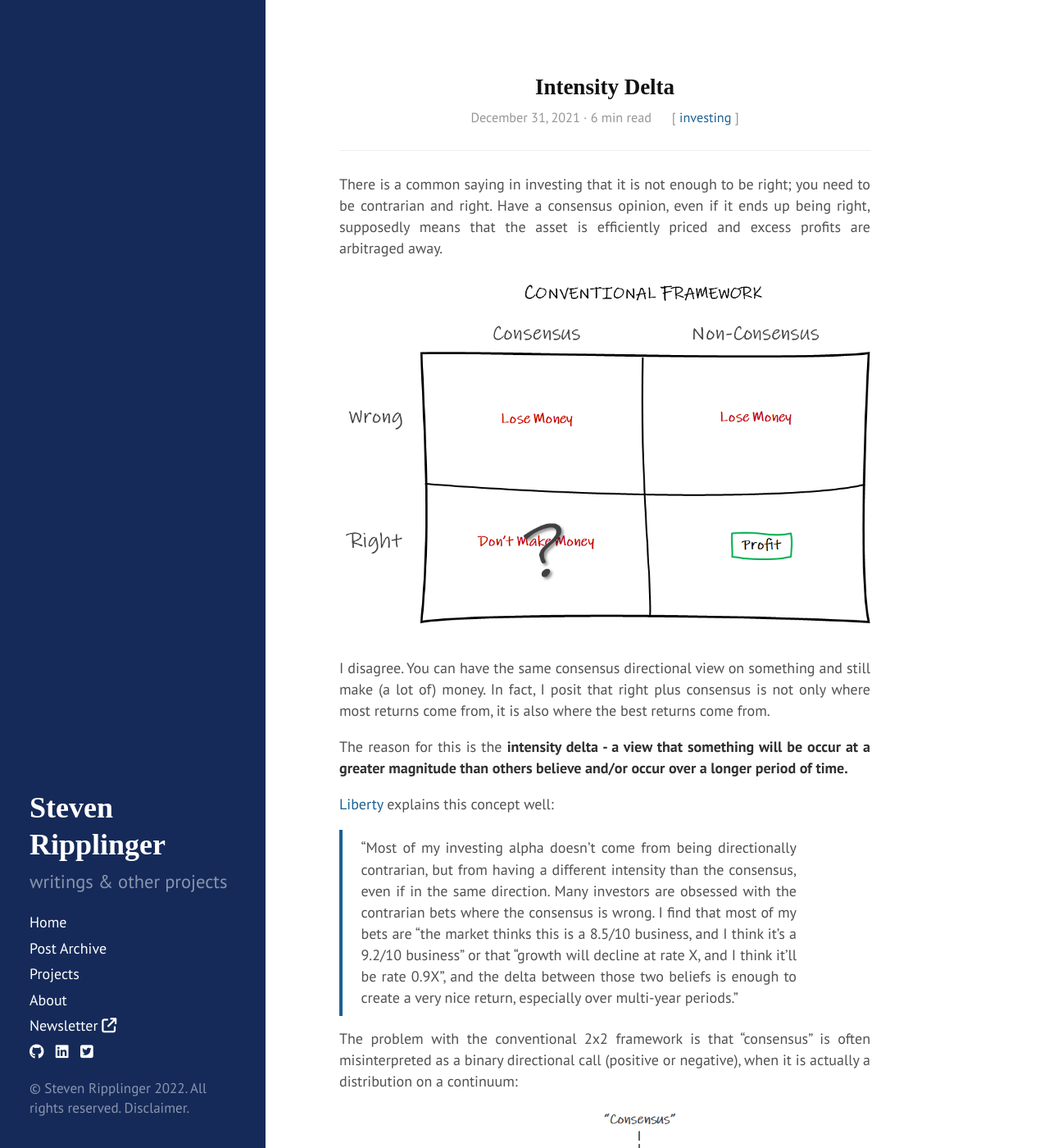
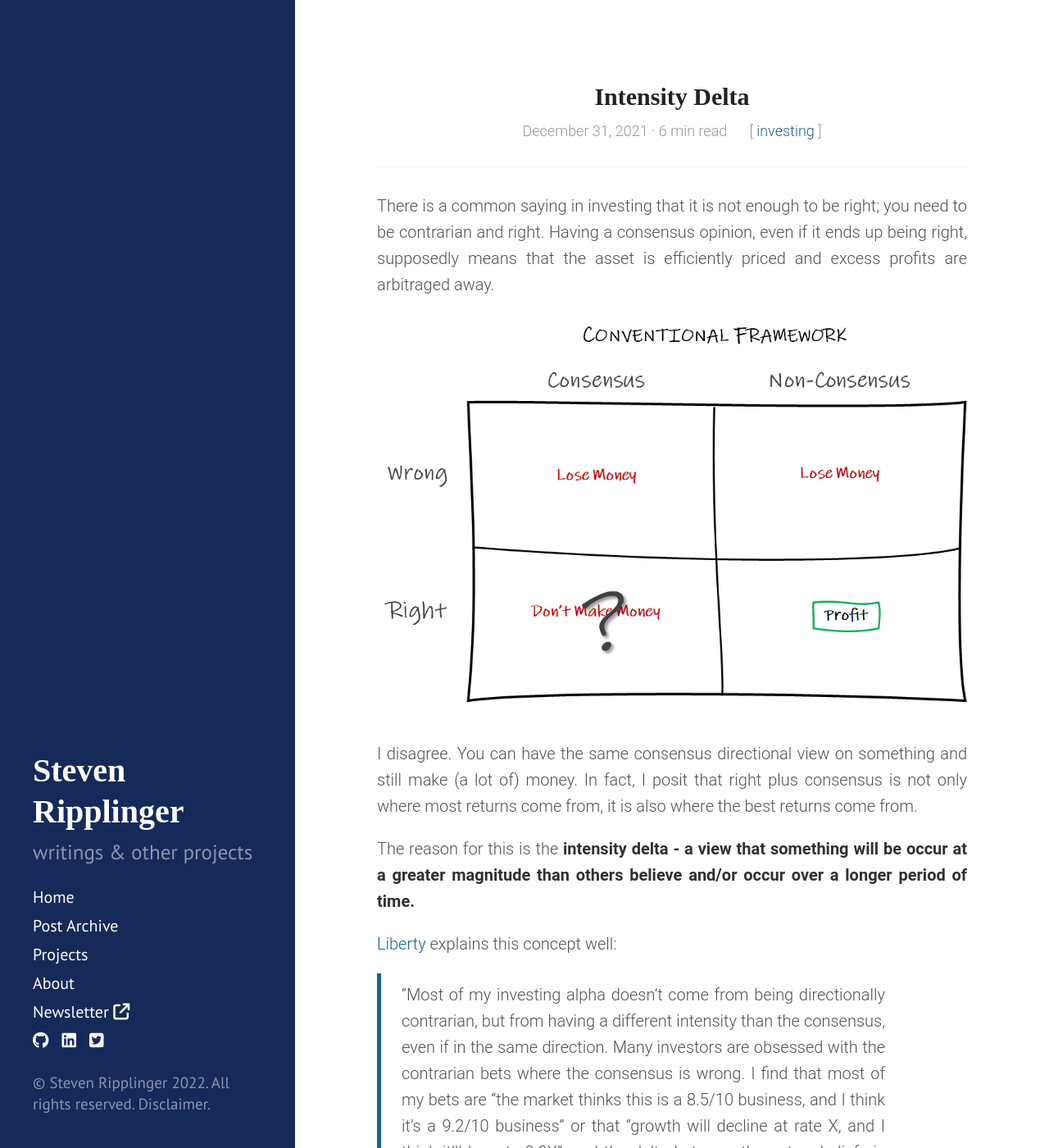
Before and after one commit to sripplin/website, a Jekyll site: the page built from _posts/2021-12-31-intensity-delta.md, in a window 1280 px wide and 1400 px high. Shown: the whole window at 82% size. Built offline with Jekyll 4.4.1, drawn with Linux system fonts in a browser that asks for light colours; nearby versions of some CDN libraries.

Commit message:
font change roboto and size

```diff
--- a/_layouts/post.html
+++ b/_layouts/post.html
@@ -75,6 +75,6 @@ layout: default
   <h3>Subscribe</h3>
   <p>To receive my latest writings via email, subscribe to my Substack newsletter.</p>
   <center>
-  <iframe src="https://steveripplinger.substack.com/embed" width="500" max-width="100%" height="300" style="border:1px solid #EEE; background:white;" frameborder="0" scrolling="no"></iframe>
+  <iframe src="https://steveripplinger.substack.com/embed" max-width="100%" height="300" style="border:1px solid #EEE; background:white;" frameborder="0" scrolling="no"></iframe>
   </center>
 </div>
--- a/_posts/2021-12-31-intensity-delta.md
+++ b/_posts/2021-12-31-intensity-delta.md
@@ -8,7 +8,7 @@ image_root: intensity_delta/
 postdisclaimer:
 ---
 
-There is a common saying in investing that it is not enough to be right; you need to be contrarian and right. Have a consensus opinion, even if it ends up being right, supposedly means that the asset is efficiently priced and excess profits are arbitraged away.
+There is a common saying in investing that it is not enough to be right; you need to be contrarian and right. Having a consensus opinion, even if it ends up being right, supposedly means that the asset is efficiently priced and excess profits are arbitraged away.
 
 <!--more-->
 
--- a/css/hyde.css
+++ b/css/hyde.css
@@ -32,17 +32,18 @@
  */
 
 html {
-  font-family: "Literata", "PT Sans", serif;
+  font-family: "Roboto", serif, "Literata", "PT Sans", serif;
+  font-weight: 300;
   text-align: justify;
 }
 @media (min-width: 48em) {
   html {
-    font-size: 16px;
+    font-size: 17px;
   }
 }
 @media (min-width: 58em) {
   html {
-    font-size: 18px;
+    font-size: 20px;
   }
 }
 
@@ -83,6 +84,7 @@ html {
   margin-top: 0;
   margin-bottom: 0.3rem;
   font-family: "Domine", serif;
+  font-weight: 600;
   line-height: 1.25;
   font-size: 2rem;
 }
@@ -128,6 +130,7 @@ a.sidebar-nav-item:focus {
 .content {
   padding-top:    4rem;
   padding-bottom: 4rem;
+  display: block;
 }
 
 @media (min-width: 48em) {
@@ -156,7 +159,6 @@ a.sidebar-nav-item:focus {
 
 .excerpt {
   margin:.5em;
-
 }
 
 .images p {
@@ -169,9 +171,9 @@ a.sidebar-nav-item:focus {
   color: #6e6e6f;
 }
 
-.post-content, .page-content {
+.post-content, .page-content, .excerpt {
   text-align:justify;
-
+  line-height: 160%;
 }
 
 .footnotes p {
@@ -191,5 +193,5 @@ a.sidebar-nav-item:focus {
 }
 .theme-base-blue .content h1, h2, h3, h4, h5, h6,
 .theme-base-blue .post-title a {
-  color: #111111;
+  color: #222222;
 }
--- a/css/poole.css
+++ b/css/poole.css
@@ -97,11 +97,11 @@ h2 {
 }
 h3 {
   margin-top: 1rem;
-  font-size: 1.05rem;
+  font-size: 1.1rem;
 }
 h4 {
   margin-top: 1rem;
-  font-size: 1rem;
+  font-size: 1.05rem;
 }
 h5, h6 {
   margin-top: 1rem;
@@ -124,10 +124,12 @@ strong {
 ul, ol, dl {
   margin-top: 0;
   margin-bottom: 1rem;
+  line-height: 140%;
 }
 
 ul li ul  {
   margin-bottom: 0;
+  line-height: 140%;
 }
 
 dt {
```
